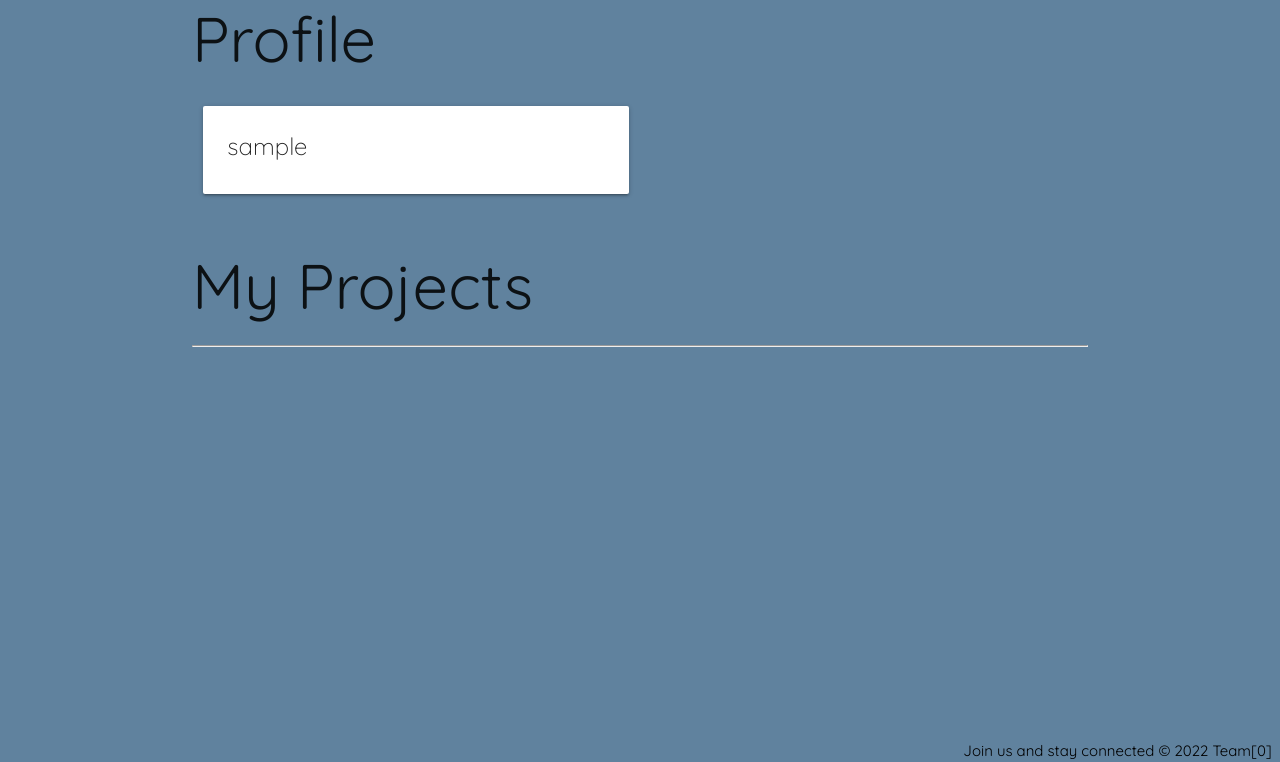
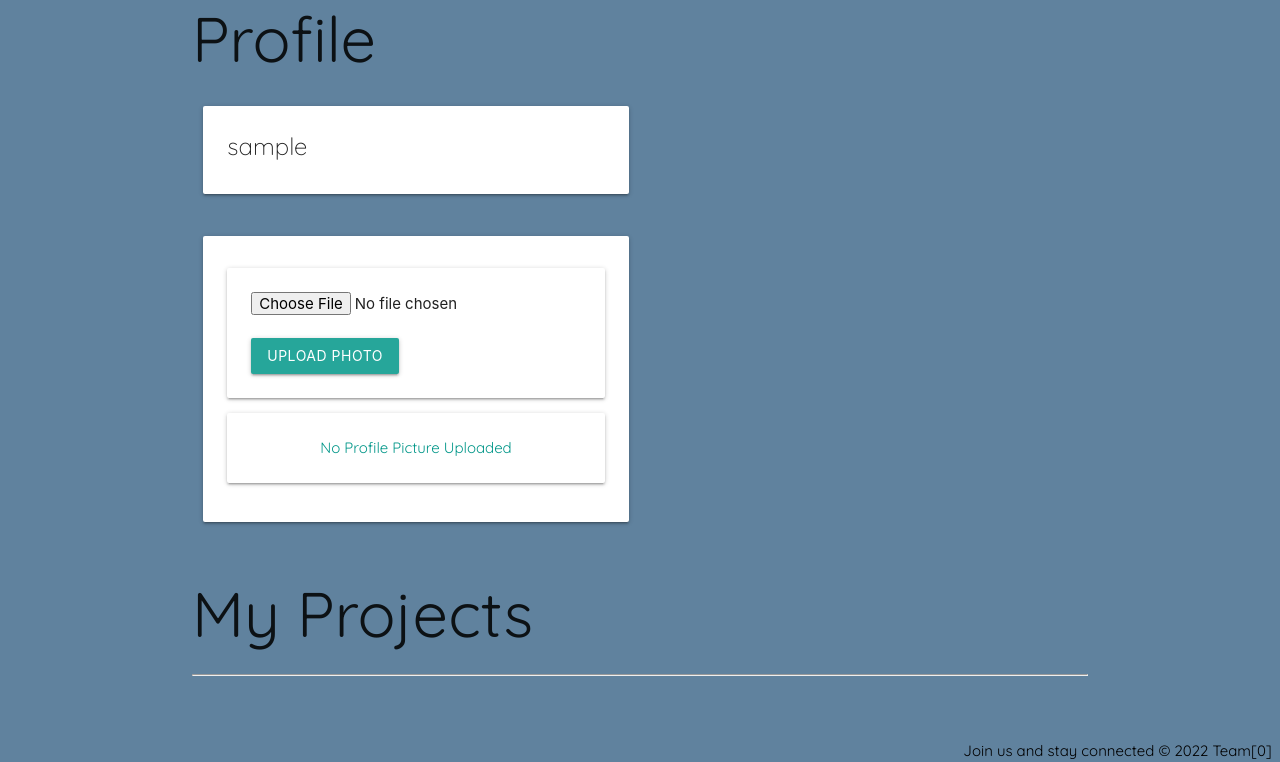
Before and after one commit to KhalilAHoward/project_3, a Django app: page /profile/ in a window 1280 px wide. Shown: the part 118-880 px from the top of the page. Run offline with Django 4.2, Linux system fonts and the light colour scheme; the visitor is signed in with stand-in values (Sample User, id 1); data comes from the database, SQL or seed files in the repository; data that the repository does not hold is empty; parts of the project's set-up code (start-up, migrations or seed data) failed here and were passed over.

Commit message:
profile picture

```diff
--- a/stayconnected/main_app/templates/profile/detail.html
+++ b/stayconnected/main_app/templates/profile/detail.html
@@ -11,6 +11,30 @@
     </div>
     </div>
     </div>
+
+    <div class="row">
+        <div class="col s6">
+            <div class="card">
+                <div class="card-content">
+
+                    <form action="{% url 'add_profile_photo' profile.id %}" enctype="multipart/form-data" method="POST" class="card-panel">
+                        {% csrf_token %}
+                        <input type="file" name="photo-file">
+                        <br><br>
+                        <input type="submit" class="btn" value="Upload Photo">
+                    </form>
+
+                    {% for p in object_list %}
+                    <img class="responsive-img card-panel" src="{{p.url}}">
+                    {% empty %}
+                    <div class="card-panel teal-text center-align">No Profile Picture Uploaded</div>
+                    {% endfor %}
+
+                </div>
+            </div>
+        </div>
+    </div>
+
 <h1>My Projects</h1>
     <hr />
     {% for project in projects  %}
--- a/stayconnected/main_app/urls.py
+++ b/stayconnected/main_app/urls.py
@@ -19,5 +19,6 @@ urlpatterns = [
     path('accounts/signup/', views.signup, name='signup'),
     path('memes/add_photo/', views.add_photo, name='add_photo'),
     path('memes/', views.PhotoList.as_view(), name='photo_list'),
+    path('profile/<int:profile_id>/add_profile_photo/', views.add_profile_photo, name='add_profile_photo'),
 #    path('memes/<int:pk>/delete/', views.MemeDelete.as_view(), name='meme_delete'),
 ]
--- a/stayconnected/main_app/views.py
+++ b/stayconnected/main_app/views.py
@@ -1,5 +1,5 @@
 from django.shortcuts import render, redirect
-from .models import Project, Job, Profile, Photo
+from .models import Project, Job, Profile, Photo, ProfilePhoto
 from django.views.generic import ListView, DetailView
 from django.views.generic.edit import CreateView, UpdateView, DeleteView
 from django.contrib.auth import login
@@ -131,6 +131,27 @@ def add_photo(request):
             print(error, " <-this aws error")
     return redirect('photo_list')
 
+def add_profile_photo(request, profile_id):
+    print(f'printing add_photo request {request}')
+    photo_file = request.FILES.get('photo-file', None)
+    print(f'printing photo file {photo_file}')
+    if photo_file:
+        s3 = boto3.client('s3')
+        print(f'printing s3 {s3}')
+        key = uuid.uuid4().hex[:6] + photo_file.name[photo_file.name.rfind('.'):]
+        print(f'printing key {key}')
+        try:
+            s3.upload_fileobj(photo_file, BUCKET, key)
+            url = f"{S3_BASE_URL}{BUCKET}/{key}"
+            print(f'printing url {url}')
+            profilephoto = ProfilePhoto.objects.create(url=url, profile_id=profile_id)
+            print(f'printing photo class {Photo}')
+            print(f'printing photo {profilephoto}')
+            profilephoto.save()
+        except botocore.exceptions.ClientError as error:
+            print(error, " <-this aws error")
+    return redirect('index', profile_id=profile_id)
+
 class PhotoList(ListView):
     model = Photo
     template = 'photo_list.html'
```
